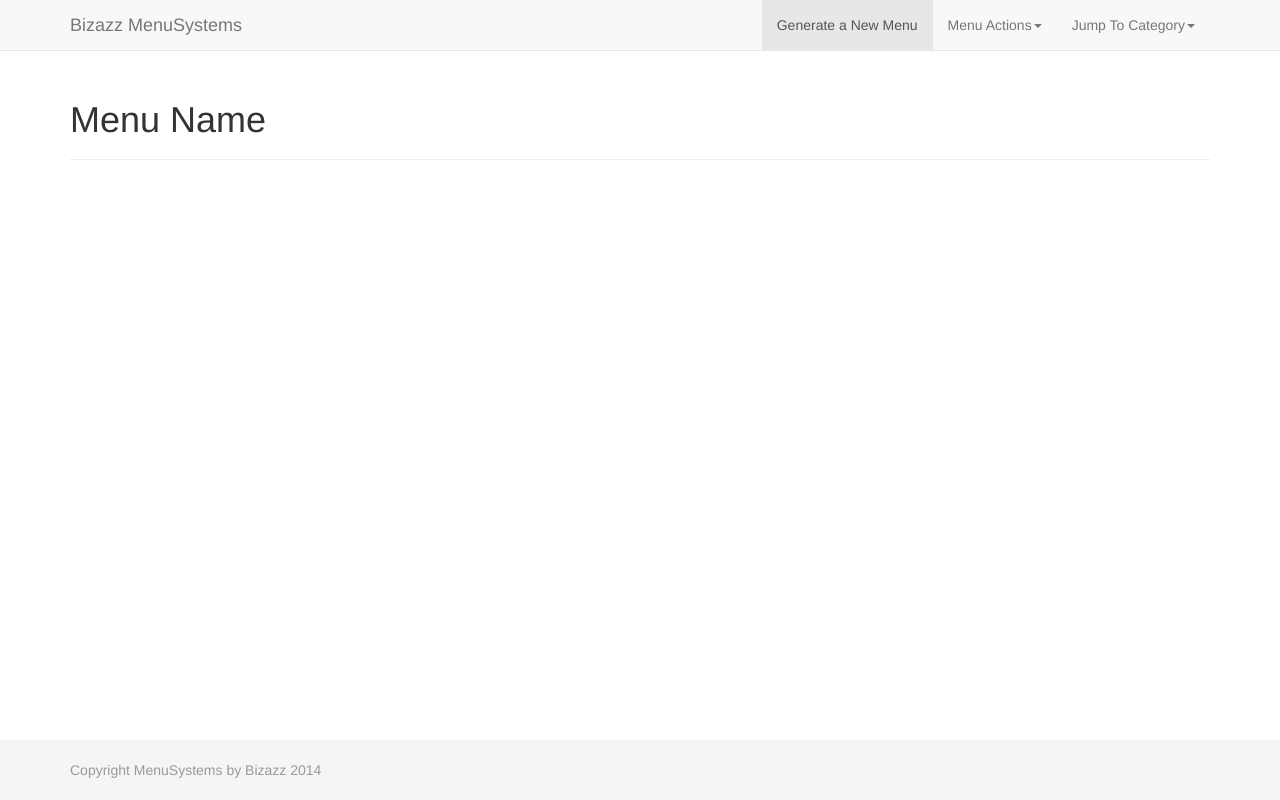
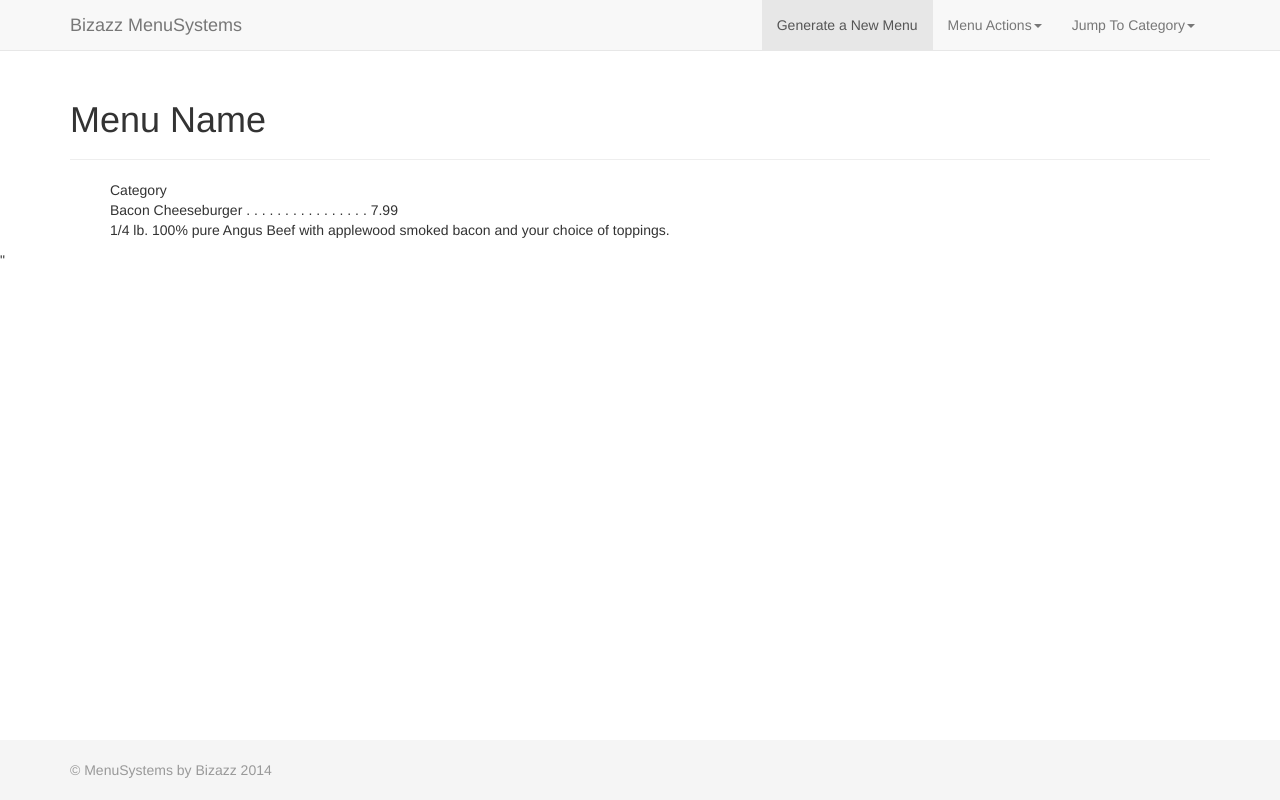
Before and after one commit to bizazz/MenuSystems, a PHP site: page / in a window 1280 px wide. Run offline with PHP 8.4, Linux system fonts and the light colour scheme.

Commit message:
Added css

```diff
--- /dev/null
+++ b/css/menusystems.css
@@ -0,0 +1,11 @@
+#menu ul {
+	list-style-type: none;
+	margin: 0px;
+	padding: 0px;
+}
+
+#menu li {
+	list-style-type: none;
+	margin: 0px;
+	padding: 0px;
+}
--- a/index.php
+++ b/index.php
@@ -10,6 +10,8 @@
     <link rel="shortcut icon" href="../../assets/ico/favicon.ico">
 
     <title>MenuSystems</title>
+
+    <link href="css/menusystems.css" rel="stylesheet">
 
     <!-- Bootstrap core CSS -->
     <link href="bootstrap/css/bootstrap.css" rel="stylesheet">
@@ -73,12 +75,20 @@
 
       <!-- Begin menu content -->
       </div>
-
+ 		<ul id="menu">
+ 			<li>Category
+ 				<ul id="items">
+ 					<li>Bacon Cheeseburger . . . . . . . . . . . . . . . . 7.99<br/>
+ 						1/4 lb. 100% pure Angus Beef with applewood smoked bacon and your choice of toppings.
+ 					</li>
+ 				</ul>
+ 			</li>
+ 	     </ul>
       </div>
 
     <div id="footer">
       <div class="container">
-        <p class="text-muted">Copyright MenuSystems by Bizazz 2014</p>
+        <p class="text-muted">© MenuSystems by Bizazz 2014</p>
       </div>
     </div>
 
@@ -89,5 +99,6 @@
     <!-- Placed at the end of the document so the pages load faster -->
     <script src="jquery/jquery-1.11.0.min.js"></script>
     <script src="bootstrap/js/bootstrap.min.js"></script>
+    <script src="jquery-ui/js/jquery-ui-1.10.4.min.js"></script>"
   </body>
 </html>
```
